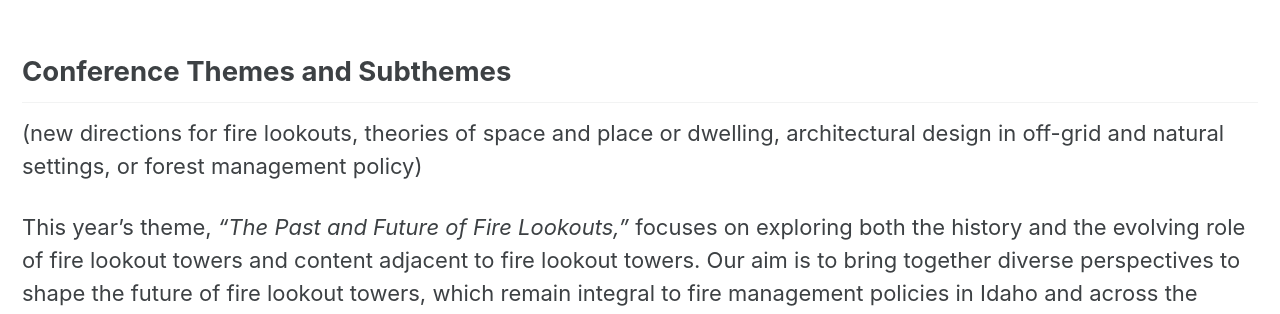
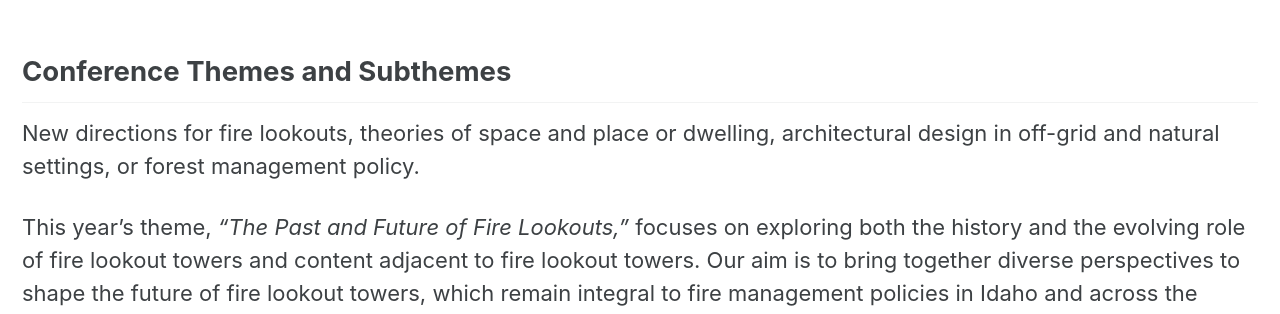
Before and after one commit to lookoutconference/lookoutconference.github.io, a Jekyll site: the page built from pages/theme.md, in a window 1280 px wide. Shown: the part 470-784 px from the top of the page. Built offline with Jekyll 4.4.1, drawn with Linux system fonts in a browser that asks for light colours; cached includes are drawn as plain includes; our own code applies the rules of GitHub Pages for plain Markdown files.

Commit message:
Update theme.md

```diff
--- a/pages/theme.md
+++ b/pages/theme.md
@@ -14,7 +14,7 @@
 
 ## **Conference Themes and Subthemes**
 
-(new directions for fire lookouts, theories of space and place or dwelling, architectural design in off-grid and natural settings, or forest management policy)
+New directions for fire lookouts, theories of space and place or dwelling, architectural design in off-grid and natural settings, or forest management policy.
 
 This year’s theme, *“The Past and Future of Fire Lookouts,”* focuses on exploring both the history and the evolving role of fire lookout towers and content adjacent to fire lookout towers. Our aim is to bring together diverse perspectives to shape the future of fire lookout towers, which remain integral to fire management policies in Idaho and across the American West. Presentations should be submitted under one of three themes:
 
```
